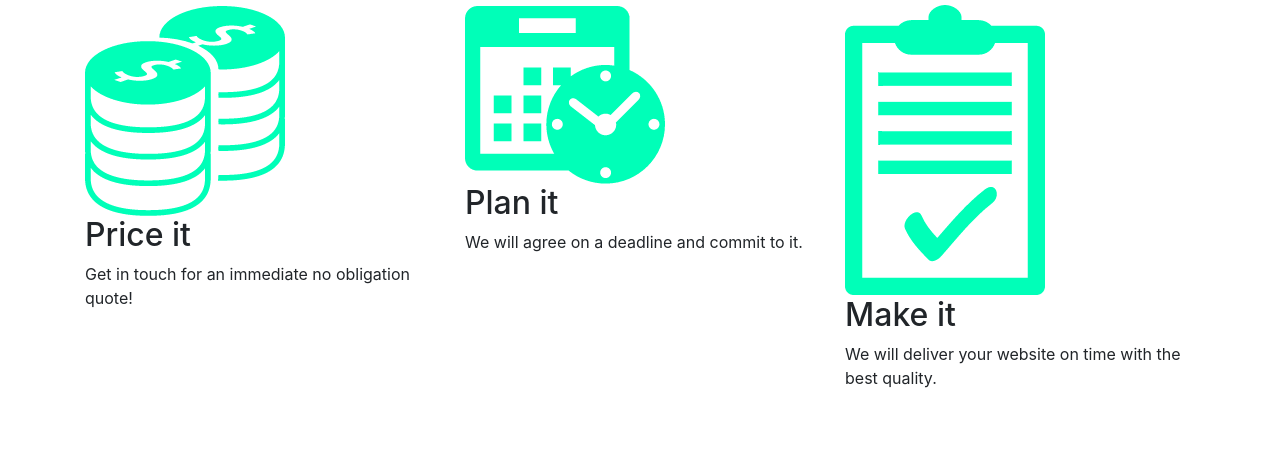
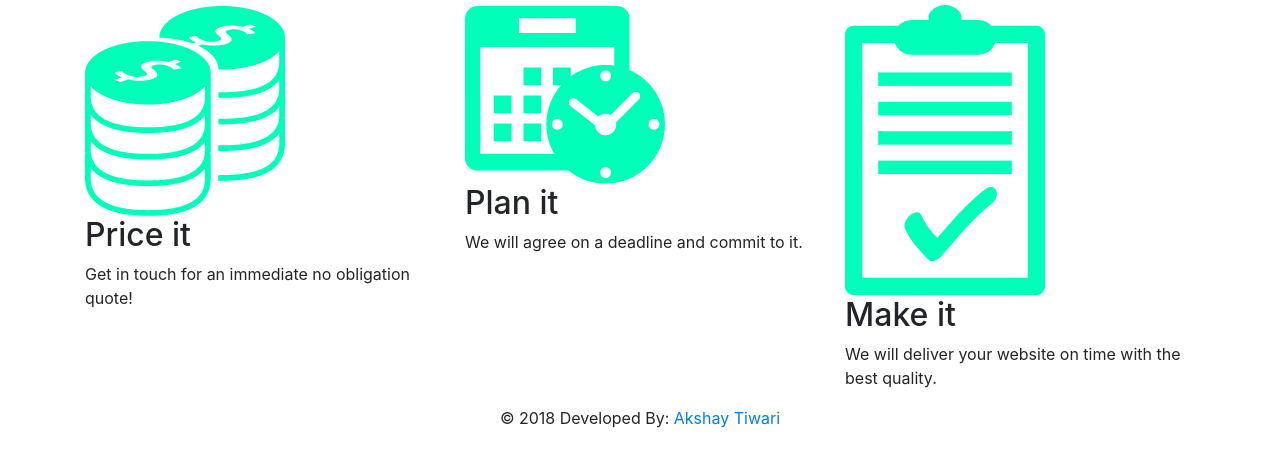
Before and after one commit to join2akshay/company-website, a plain HTML site: page index.html in a window 1280 px wide. Shown: the part 113-580 px from the top of the page. Drawn offline with nearby package versions, Linux system fonts and the light colour scheme.

Commit message:
Update index.html

```diff
--- a/index.html
+++ b/index.html
@@ -51,6 +51,16 @@
 
           </div>
 
+     <footer class="page-footer font-small blue">
+
+            <!-- Copyright -->
+           <div class="footer-copyright text-center py-3">© 2018 Developed By:
+              <a href="https://tvibhu12.github.io/akshaytiwari/" target="_blank"> Akshay Tiwari</a>
+            </div>
+            <!-- Copyright -->
+
+          </footer>
+
 
     <!-- Optional JavaScript -->
     <!-- jQuery first, then Popper.js, then Bootstrap JS -->
```
